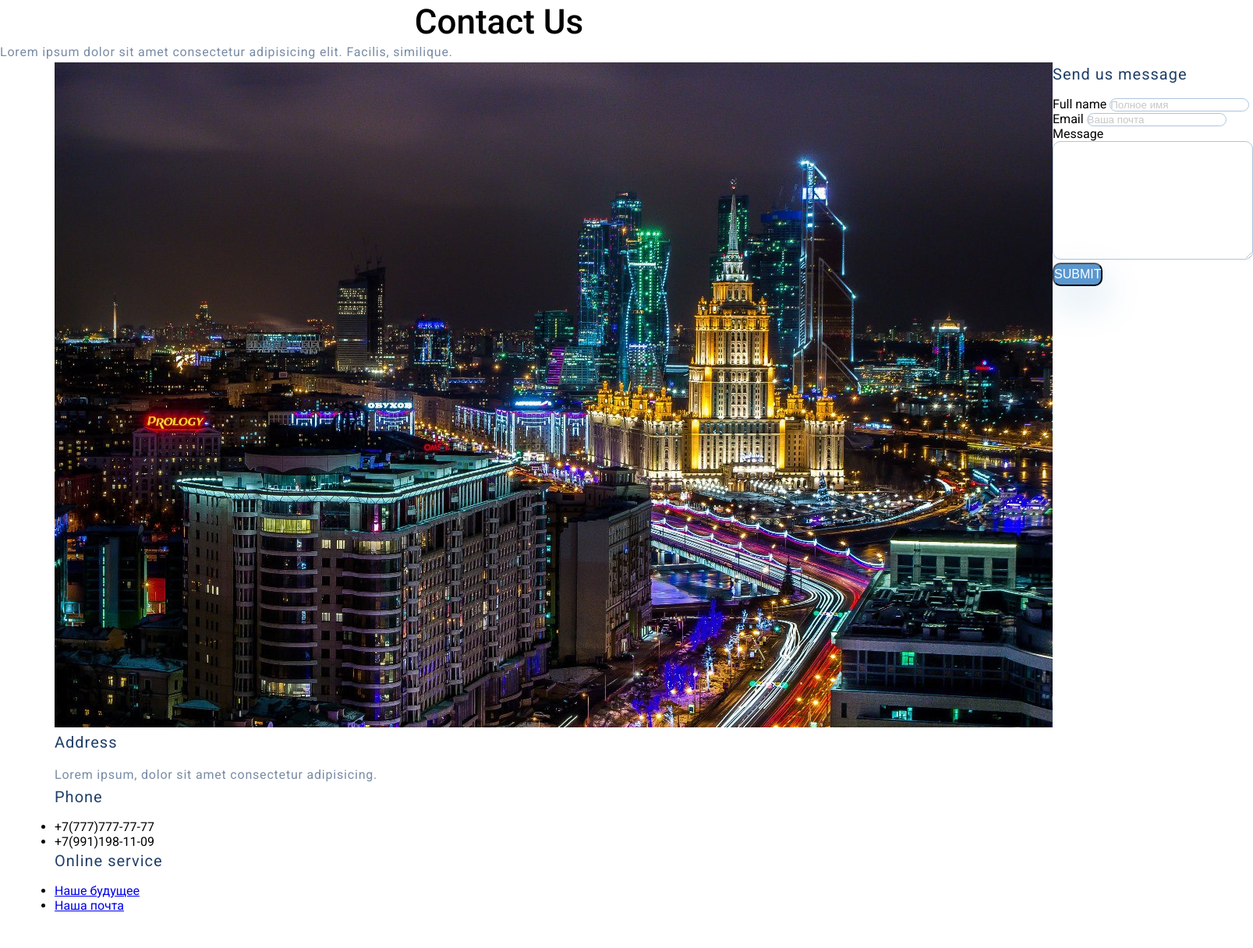
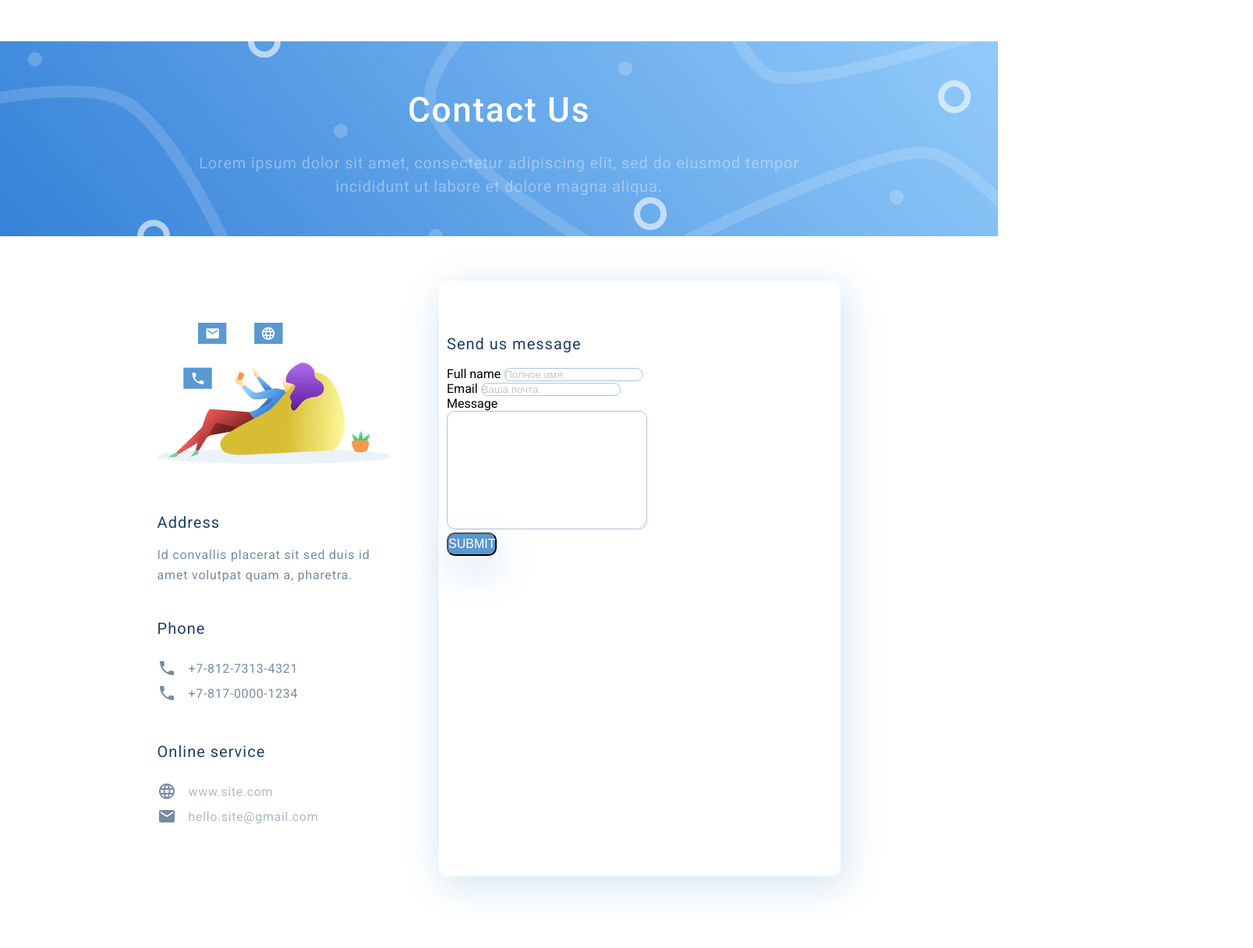
Before and after one commit to 16Maik10/HTML_CSS_HomeWork, a plain HTML site: page contacts.html in a window 1280 px wide. Shown: the part 84-1300 px from the top of the page at 78% size, 1607 px wide, since content can reach past the window. Drawn offline with Linux system fonts and the light colour scheme.

Commit message:
Add files via upload
Contacts is half-DONE(for Desktop)

```diff
--- a/contacts.html
+++ b/contacts.html
@@ -24,30 +24,39 @@
         </li>
       </ul>
     </div>
-    <div class="contacts-header">
-      <h2 class="heading-contacts">Contact Us</h2>
-      <p class="text">
-        Lorem ipsum dolor sit amet consectetur adipisicing elit. Facilis,
-        similique.
+    <div class="contacts__top">
+      <h2 class="contacts-heading">Contact Us</h2>
+      <p class="text contacts-top-text">
+        Lorem ipsum dolor sit amet, consectetur adipiscing elit, sed do eiusmod
+        tempor incididunt ut labore et dolore magna aliqua.
       </p>
     </div>
-    <div class="container">
-      <div class="contacts-container">
-        <div class="contacts-info">
-          <img src="img/Moscow.jpg" alt="Moscow-city" />
+    <div class="contacts-container">
+      <div class="contacts__main">
+        <div class="contacts__info">
+          <img src="img/contacts-info-img.png" alt="contacts image" />
           <h4 class="heading-mini">Address</h4>
           <p class="text">
-            Lorem ipsum, dolor sit amet consectetur adipisicing.
+            Id convallis placerat sit sed duis id amet volutpat quam a,
+            pharetra.
           </p>
-          <h4 class="heading-mini">Phone</h4>
-          <ul>
-            <li>+7(777)777-77-77</li>
-            <li>+7(991)198-11-09</li>
+          <h4 class="heading-mini info-heading">Phone</h4>
+          <ul class="phones">
+            <li class="item">+7-812-7313-4321</li>
+            <li class="item">+7-817-0000-1234</li>
           </ul>
-          <h4 class="heading-mini">Online service</h4>
-          <ul>
-            <li><a href="https://gb.ru" target="_blank">Наше будущее</a></li>
-            <li><a href="mailto: abs@mail.ru">Наша почта</a></li>
+          <h4 class="heading-mini info-heading">Online service</h4>
+          <ul class="links">
+            <li class="item link-item">
+              <a class="link" href="https://gb.ru" target="_blank"
+                >www.site.com</a
+              >
+            </li>
+            <li class="item mail-item">
+              <a class="link" href="mailto: abs@mail.ru"
+                >hello.site@gmail.com</a
+              >
+            </li>
           </ul>
         </div>
         <div class="form">
@@ -82,22 +91,28 @@
       <div class="container">
         <div class="footer__top">
           <div class="footer__text">
-            <h3 class="heading">Увидим через год</h3>
+            <h3 class="heading">Intersted to work with our team?</h3>
             <p class="text">
-              Lorem ipsum dolor sit amet, consectetur adipisicing elit. Sed,
-              doloremque!
+              Lorem ipsum dolor sit amet, consectetur adipisicing elit, sed do
+              eiusmod tempor incididunt ut labore et dolore magna aliqua. Ut
+              enim ad minim veniam.
             </p>
           </div>
+          <a href="#" class="footer__button">Let’s Talk</a>
         </div>
-        <hr />
+      </div>
+      <hr />
+      <div class="container">
         <div class="footer__bottom">
-          <ul class="footer_info">
-            <li>Скорее обращайтесь к нам</li>
-            <li>8(999)777-55-44</li>
-            <li>thebest@mail.ru</li>
-          </ul>
+          <ol class="footer_info">
+            <li class="footer__list marker-1">
+              Lorem ipsum dolor sit amet, consectetur adipisicing elit.
+            </li>
+            <li class="footer__list marker-2">+7-812-7313-4321</li>
+            <li class="footer__list marker-3">hello.site@gmail.com</li>
+          </ol>
           <div class="footer__copy">
-            <p class="text">Все права защищены</p>
+            <p class="text">2021 &#169; All rights reserved.</p>
           </div>
         </div>
       </div>
--- a/css/style.css
+++ b/css/style.css
@@ -313,11 +313,91 @@ hr {
 
 /*--contacts--*/
 
+.contacts__top {
+  background: url(../img/con-top-bg.png) no-repeat center center/ cover;
+  margin: 51px 0 57px;
+}
+
+.contacts-heading {
+  font-weight: 500;
+  font-size: 44px;
+  line-height: 74px;
+  text-align: center;
+  letter-spacing: 0.04em;
+  color: #ffffff;
+  padding: 51px 0 16px;
+}
+
+.contacts-top-text {
+  font-size: 20px;
+  line-height: 30px;
+  text-align: center;
+  letter-spacing: 0.04em;
+  color: rgba(255, 255, 255, 0.6);
+  padding-bottom: 49px;
+  width: 61%;
+  margin: 0 auto;
+}
+
 .contacts-container {
+  max-width: 68.5%;
+  margin: 0 auto;
+}
+
+.contacts__main {
   display: flex;
   justify-content: space-between;
+  margin: 57px 0 96px;
 }
 
+.heading-mini {
+  margin-top: 56px;
+}
+
+.contacts__info {
+  flex-basis: 30%;
+  margin: 54px 0 57px;
+}
+
+.info-heading {
+  margin: 40px 0 24px;
+}
+
+.item,
+.link {
+  list-style: none;
+  font-size: 16px;
+  line-height: 26px;
+  letter-spacing: 0.04em;
+  color: #1f3f68;
+  opacity: 0.6;
+  text-align: center;
+  display: flex;
+  text-decoration: none;
+}
+
+.item::before {
+  content: url(../img/phone.svg);
+  margin-right: 16px;
+}
+
+.link-item::before {
+  content: url(../img/link.svg);
+  margin-right: 16px;
+}
+
+.mail-item::before {
+  content: url(../img/mail.svg);
+  margin-right: 16px;
+}
+
+.form {
+  background: #ffffff;
+  box-shadow: 5px 10px 50px rgb(16 112 177 / 20%);
+  border-radius: 10px;
+  padding: 10px;
+  flex-basis: 56.5%;
+}
 .map {
   width: 100%;
 }
```
Also changed, not shown: img/con-top-bg.png (added), img/contacts-info-img.png (added), img/link.svg (added), img/mail.svg (added), img/phone.svg (added).
